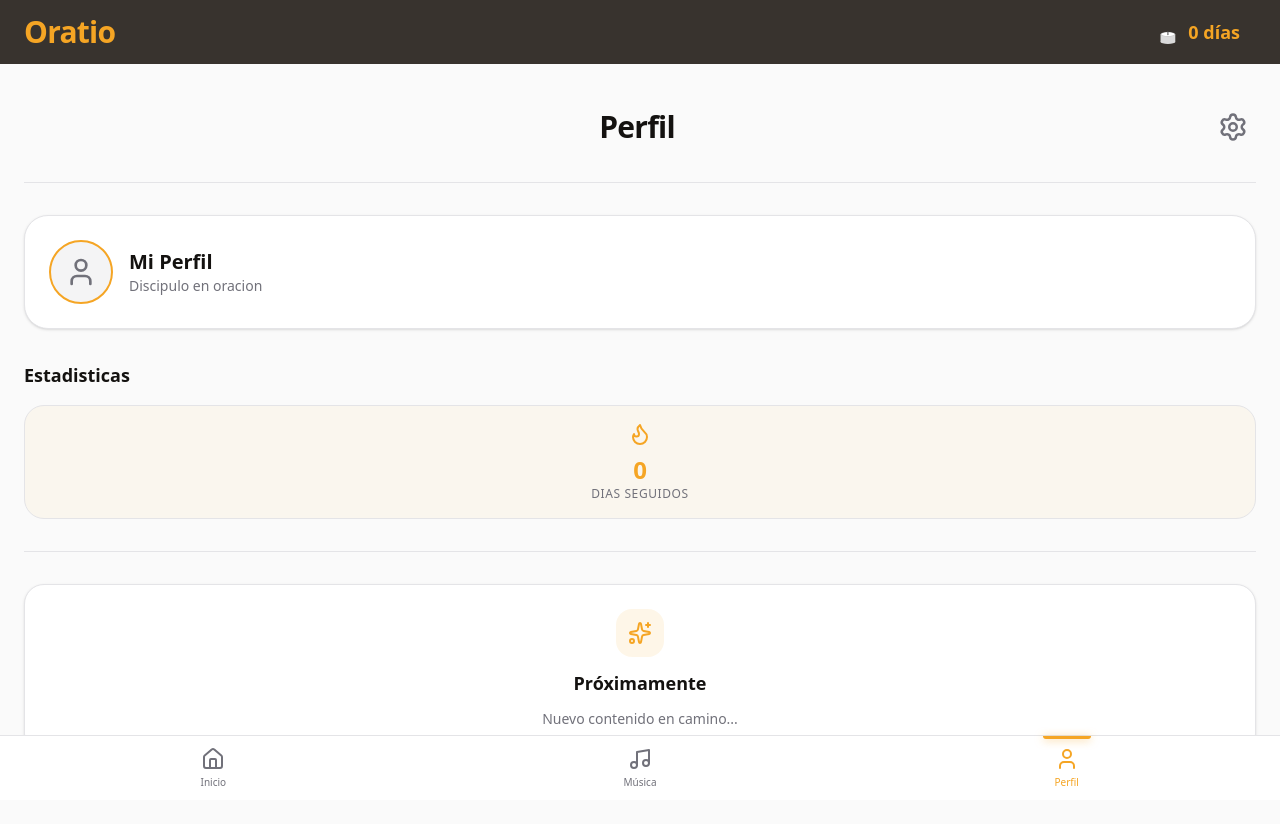
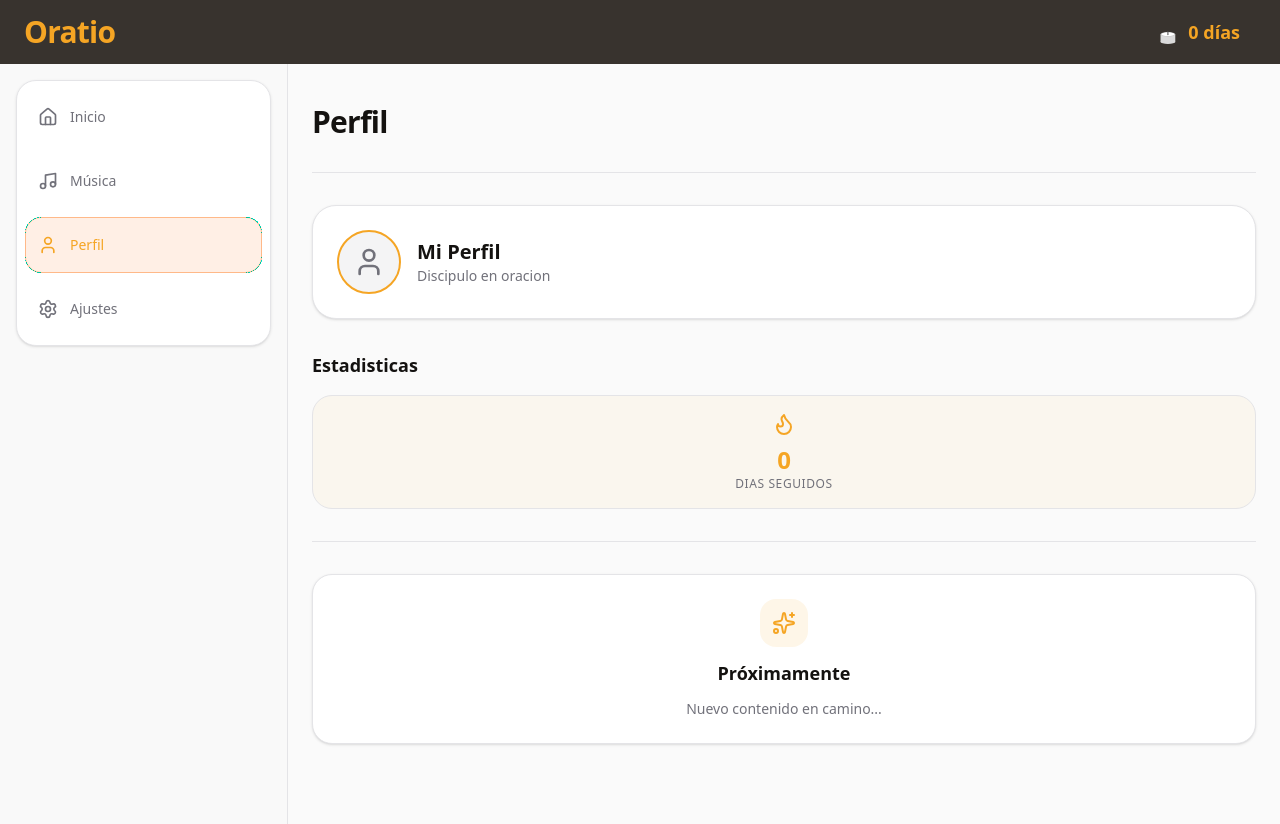
Before and after one commit to DaveCuc/pray-app, a Next.js app: page /perfil in a window 1280 px wide. Shown: the top 824 px of the page. Built offline with nearby package versions, Linux system fonts and the light colour scheme.

Commit message:
feat: implement LeftNav component and update layout for responsive design; adjust BottomNav and ProfilePage for consistency

```diff
--- a/app/_components/BottomNav.tsx
+++ b/app/_components/BottomNav.tsx
@@ -15,7 +15,7 @@ export default function BottomNav() {
   const pathname = usePathname();
 
   return (
-    <nav className="fixed bottom-0 left-0 w-full bg-card border-t border-border z-50">
+    <nav className="fixed bottom-0 left-0 w-full bg-card border-t border-border z-50 md:hidden">
       <div className="flex justify-around items-center h-16 pb-safe">
         {TABS.map((tab) => {
           const isActive = pathname === tab.path;
@@ -31,7 +31,7 @@ export default function BottomNav() {
               {isActive && (
                 <motion.div
                   layoutId="nav-top-indicator"
-                  className="absolute top-0 w-12 h-[3px] bg-primary rounded-b-md shadow-[0_1px_8px_rgba(245,165,36,0.6)]"
+                  className="absolute top-0 w-12 h-0.75 bg-primary rounded-b-md shadow-[0_1px_8px_rgba(245,165,36,0.6)]"
                   initial={false}
                   transition={{ type: 'spring', stiffness: 300, damping: 30 }}
                 />
--- /dev/null
+++ b/app/_components/LeftNav.tsx
@@ -0,0 +1,52 @@
+'use client';
+
+import Link from 'next/link';
+import { usePathname } from 'next/navigation';
+import { Home, Music, Settings, User } from 'lucide-react';
+
+const TABS = [
+  { name: 'Inicio', path: '/', icon: Home },
+  { name: 'Música', path: '/musica', icon: Music },
+  { name: 'Perfil', path: '/perfil', icon: User },
+  { name: 'Ajustes', path: '/settings', icon: Settings },
+];
+
+export default function LeftNav() {
+  const pathname = usePathname();
+
+  return (
+    <aside className="h-full p-4">
+      <nav className="sticky top-20">
+        <div className="flex flex-col gap-2 rounded-2xl border border-border bg-card p-2 shadow-sm">
+        {TABS.map((tab) => {
+          const isActive = pathname === tab.path;
+          const Icon = tab.icon;
+
+          return (
+            <Link
+              key={tab.path}
+              href={tab.path}
+              className={`relative flex items-center gap-3 h-14 w-full rounded-xl px-3 border transition-colors ${
+                isActive
+                  ? 'bg-orange-500/10 border-orange-500/40'
+                  : 'border-transparent hover:bg-muted/40'
+              }`}
+            >
+              <Icon
+                className={`w-5 h-5 transition-colors ${
+                  isActive ? 'text-primary' : 'text-muted-foreground'
+                }`}
+              />
+              <span className={`text-sm font-medium transition-colors ${
+                isActive ? 'text-primary' : 'text-muted-foreground'
+              }`}>
+                {tab.name}
+              </span>
+            </Link>
+          );
+        })}
+        </div>
+      </nav>
+    </aside>
+  );
+}
--- a/app/layout.tsx
+++ b/app/layout.tsx
@@ -1,10 +1,11 @@
 import type { Metadata } from "next";
 import { Geist, Geist_Mono } from "next/font/google";
 import "./globals.css";
-import NavBar from "./_components/Navbar";
-import NavbarMobile from "./_components/navbar-mobile";
+import NavBar from "./_components/navbar";
 import BottomNav from "./_components/BottomNav";
-import { ThemeProvider } from "@/components/ui/theme-provider"; // <-- Importación añadida
+import { ThemeProvider } from "@/components/ui/theme-provider";
+import LeftNav from "./_components/LeftNav";
+import Upcoming from "./_components/Upcoming";
 
 const geistSans = Geist({
   variable: "--font-geist-sans",
@@ -37,11 +38,18 @@ export default function RootLayout({
           disableTransitionOnChange
         >
           <NavBar />
-          <main>
-            {children}
-          </main>
+          <div className="md:flex md:min-h-[calc(100vh-4rem)]">
+            <div className="hidden md:block md:w-72 border-r border-border bg-muted/20">
+              <LeftNav />
+
+            </div>
+
+            <main className="flex-1 min-w-0">
+              {children}
+            </main>
+          </div>
           <BottomNav />
-          <NavbarMobile />
+
         </ThemeProvider>
       </body>
     </html>
--- a/app/page.tsx
+++ b/app/page.tsx
@@ -4,6 +4,7 @@ import { usePrayerProgress } from '@/hooks/usePrayerProgress';
 import { useLectura } from '@/hooks/useLectura';
 import Reloj from './_components/Reloj';
 import Evangelio from './_components/evangelio';
+
 
 export default function Home() {
   const { stats, saveProgress } = usePrayerProgress();
--- a/app/perfil/page.tsx
+++ b/app/perfil/page.tsx
@@ -11,11 +11,11 @@ export default function ProfilePage() {
     <div className="min-h-screen bg-background p-6 space-y-8 pb-24">
 
       <div className="mt-4 flex items-center justify-between">
-        <div className="w-10"></div>
+        <div className="w-10 md:hidden"></div>
         <h1 className="text-3xl font-extrabold tracking-tight text-foreground">Perfil</h1>
         <Link
           href="/settings"
-          className="p-2 rounded-xl text-muted-foreground hover:text-foreground hover:bg-muted/40 transition-colors"
+          className="p-2 rounded-xl text-muted-foreground hover:text-foreground hover:bg-muted/40 transition-colors md:hidden"
           aria-label="Ir a ajustes"
         >
           <Settings size={30} />
--- a/app/settings/page.tsx
+++ b/app/settings/page.tsx
@@ -10,7 +10,7 @@ export default function SettingsPage() {
             <div className="flex items-center justify-between">
                 <Link
                     href="/perfil"
-                    className="p-2 rounded-xl  text-muted-foreground hover:text-foreground hover:bg-muted/40 transition-colors "
+                    className="p-2 rounded-xl text-muted-foreground hover:text-foreground hover:bg-muted/40 transition-colors md:hidden"
                     aria-label="Volver a perfil"
                 >
                     <ArrowLeft size={30} />
@@ -18,7 +18,7 @@ export default function SettingsPage() {
                 <div>
                     <h1 className="text-3xl font-extrabold tracking-tight text-foreground text-center">Ajustes</h1>
                 </div>
-                <div className="w-10"></div>
+                <div className="w-10 md:hidden"></div>
             </div>
 
             <hr />
```
